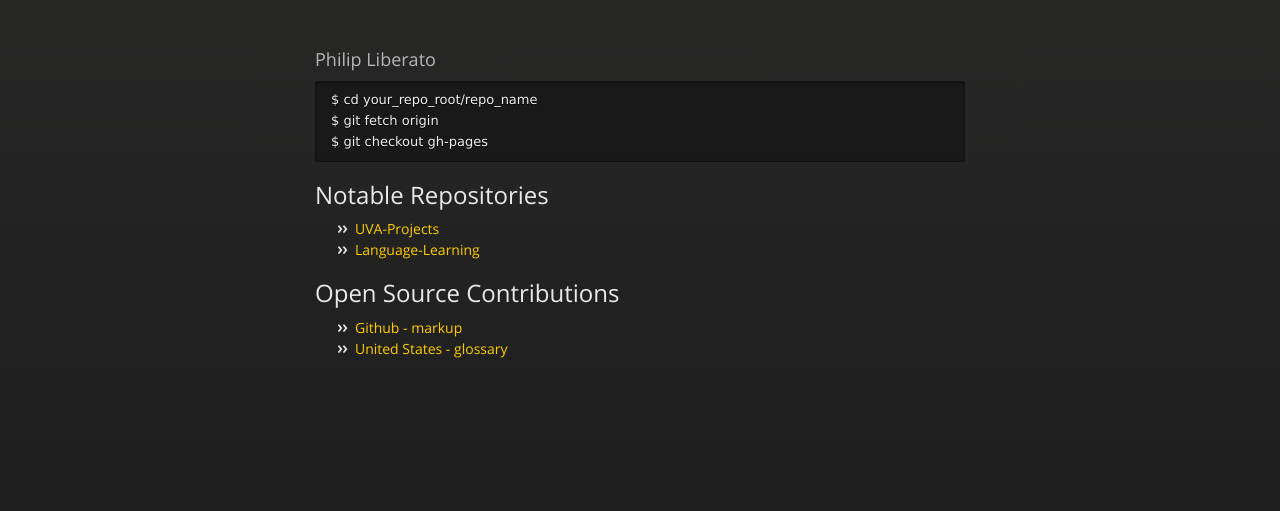
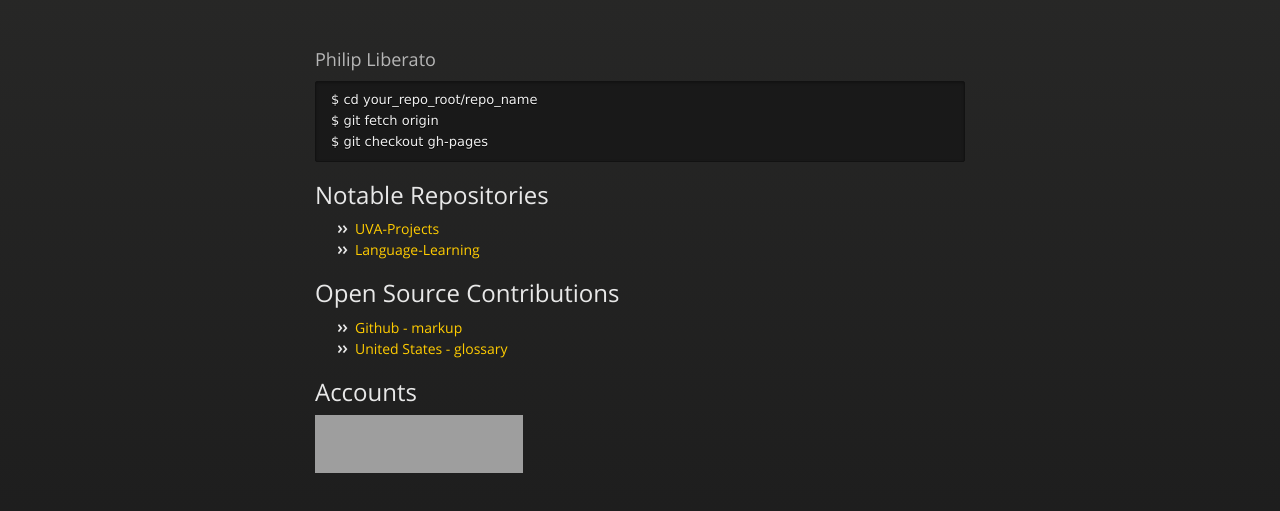
Before and after one commit to pnl8zp/pnl8zp.github.io, a plain HTML site: page index.html in a window 1280 px wide. Shown: the part 177-688 px from the top of the page. Drawn offline with nearby package versions, Linux system fonts and the light colour scheme; grey boxes are pictures that could not be loaded.

Commit message:
added stackoverflow flair

```diff
--- a/index.html
+++ b/index.html
@@ -52,6 +52,11 @@ $ git checkout gh-pages
           <li><a href="https://github.com/unitedstates/glossary">United States - glossary</a></li>
         </ul>
 
+        <h2>Accounts</h2>
+        <a href="http://stackoverflow.com/users/2296705/philip">
+          <img src="http://stackoverflow.com/users/flair/2296705.png?theme=dark" width="208" height="58" alt="profile for Philip at Stack Overflow, Q&amp;A for professional and enthusiast programmers" title="profile for Philip at Stack Overflow, Q&amp;A for professional and enthusiast programmers">
+        </a>
+
       </section>
 
     </div>
```
